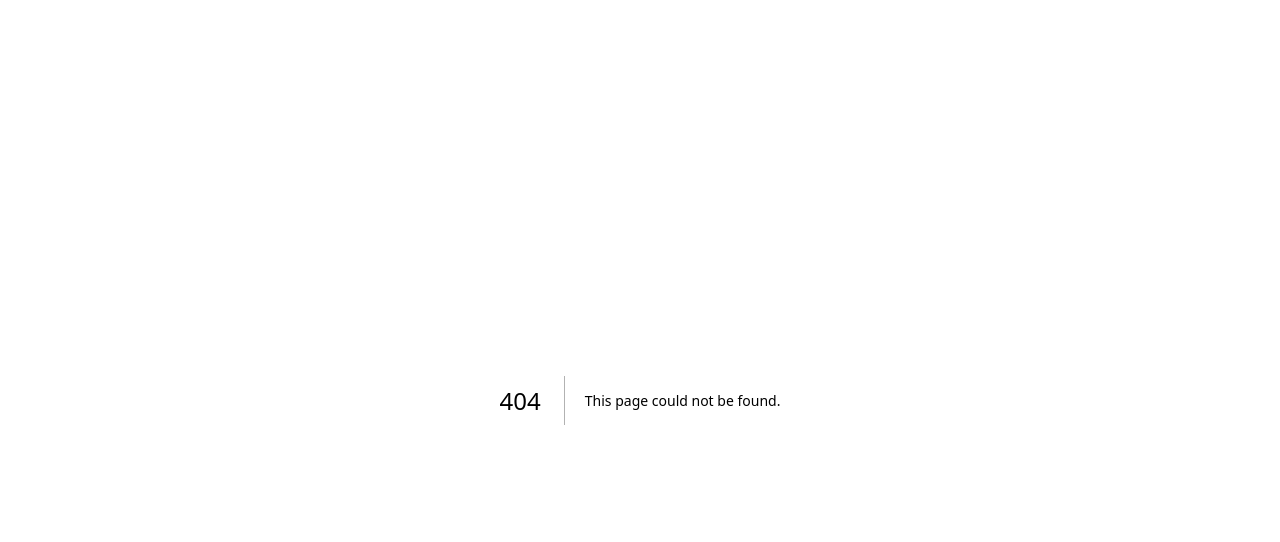
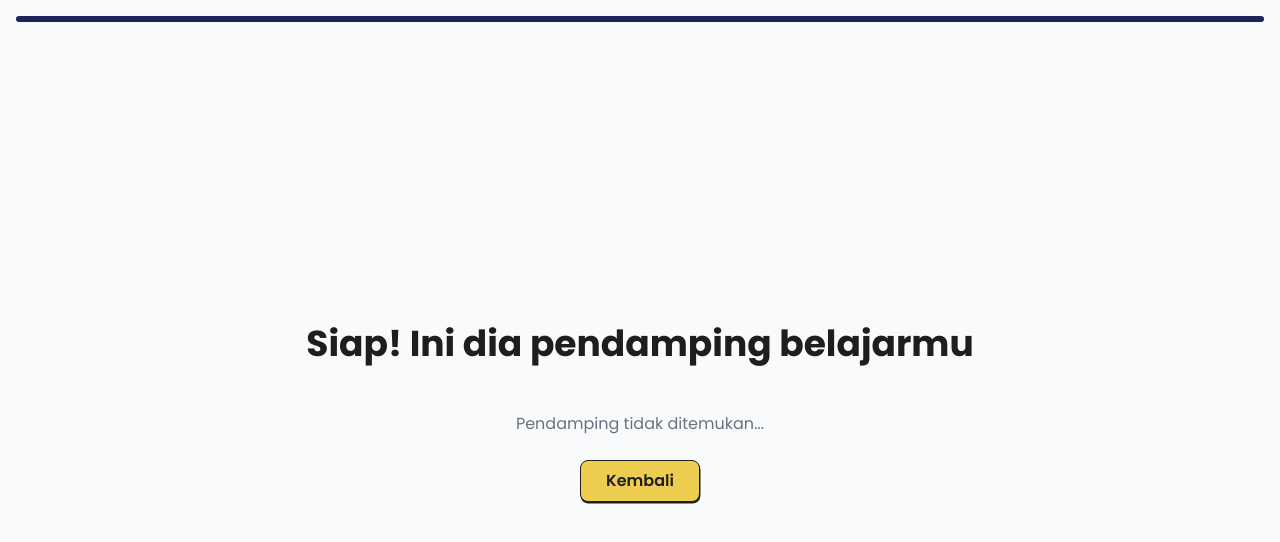
Before and after one commit to najwakahanifatima/EduMinds, a Next.js app in the folder apps/web/: page /pre-assessment/supervisor-option/choose-supervisor/proceed-supervisor in a window 1280 px wide. Before the commit this address had no page. Shown: the top 542 px of the page. Built offline with nearby package versions, Linux system fonts and the light colour scheme.

Commit message:
feat: add choose supervisor

```diff
--- a/apps/web/src/app/pre-assessment/supervisor-option/choose-supervisor/page.tsx
+++ b/apps/web/src/app/pre-assessment/supervisor-option/choose-supervisor/page.tsx
@@ -1,6 +1,7 @@
 'use client'
 
 import React, { useState } from 'react';
+import { useRouter } from 'next/navigation';
 import Input from '../../../_components/Input';
 import Button from '../../../_components/Button';
 
@@ -19,14 +20,13 @@ interface SupervisorCardProps {
     onSelect: (id: number) => void;
 }
 
-// INI MASIH DUMMY
 const supervisorData: Supervisor[] = [
     { id: 1, name: 'Jane Doe', gender: 'Perempuan', age: 28, experience: 'Menjadi floris selama 5 tahun', avatar: 'https://placehold.co/100x100/E9F7F0/333?text=JD' },
     { id: 2, name: 'John Smith', gender: 'Laki-laki', age: 32, experience: 'Koki profesional selama 8 tahun', avatar: 'https://placehold.co/100x100/E9F7F0/333?text=JS' },
-    { id: 3, name: 'Ahmad Yusuf', gender: 'Laki-laki', age: 25, experience: 'Barista dengan 3 tahun pengalaman', avatar: 'https://placehold.co/100x100/E9F7F0/333?text=AY' },
-    { id: 4, name: 'Siti Aminah', gender: 'Perempuan', age: 35, experience: 'Manager toko bunga selama 10 tahun', avatar: 'https://placehold.co/100x100/E9F7F0/333?text=SA' },
-    { id: 5, name: 'Budi Santoso', gender: 'Laki-laki', age: 29, experience: 'Spesialis kopi dan latte art', avatar: 'https://placehold.co/100x100/E9F7F0/333?text=BS' },
-    { id: 6, name: 'Dewi Lestari', gender: 'Perempuan', age: 22, experience: 'Asisten koki di restoran ternama', avatar: 'https://placehold.co/100x100/E9F7F0/333?text=DL' },
+    { id: 3, name: 'Elijah Doe', gender: 'Laki-laki', age: 25, experience: 'Barista dengan 3 tahun pengalaman', avatar: 'https://placehold.co/100x100/E9F7F0/333?text=ED' },
+    { id: 4, name: 'Grace Smith', gender: 'Perempuan', age: 35, experience: 'Manager toko bunga selama 10 tahun', avatar: 'https://placehold.co/100x100/E9F7F0/333?text=GS' },
+    { id: 5, name: 'Bob Mateo', gender: 'Laki-laki', age: 29, experience: 'Spesialis kopi dan latte art', avatar: 'https://placehold.co/100x100/E9F7F0/333?text=BM' },
+    { id: 6, name: 'Stella Hunter', gender: 'Perempuan', age: 22, experience: 'Asisten koki di restoran ternama', avatar: 'https://placehold.co/100x100/E9F7F0/333?text=SH' },
 ];
 
 const SupervisorCard = ({ supervisor, isSelected, onSelect }: SupervisorCardProps) => (
@@ -49,6 +49,7 @@ const SupervisorCard = ({ supervisor, isSelected, onSelect }: SupervisorCardProp
 );
 
 const SupervisorSelectionPage = () => {
+    const Router = useRouter();
     const [searchQuery, setSearchQuery] = useState('');
     const [filteredSupervisors, setFilteredSupervisors] = useState<Supervisor[]>(supervisorData);
     const [selectedSupervisorId, setSelectedSupervisorId] = useState<number | null>(null);
@@ -69,7 +70,7 @@ const SupervisorSelectionPage = () => {
 
     const handleConfirmSelection = () => {
         if (selectedSupervisorId) {
-            const selected = supervisorData.find(s => s.id === selectedSupervisorId);
+            Router.push(`/pre-assessment/supervisor-option/choose-supervisor/proceed-supervisor?id=${selectedSupervisorId}`);
         }
     };
 
--- /dev/null
+++ b/apps/web/src/app/pre-assessment/supervisor-option/choose-supervisor/proceed-supervisor/page.tsx
@@ -0,0 +1,101 @@
+'use client'
+import { useRouter, useSearchParams } from 'next/navigation';
+import { useState, useEffect } from 'react';
+import Button from '../../../../_components/Button';
+
+interface Supervisor {
+    id: number;
+    name: string;
+    gender: string;
+    age: number;
+    experience: string;
+    avatar: string;
+}
+
+const supervisorData: Supervisor[] = [
+    { id: 1, name: 'Jane Doe', gender: 'Perempuan', age: 28, experience: 'Menjadi floris selama 5 tahun', avatar: 'https://placehold.co/100x100/E9F7F0/333?text=JD' },
+    { id: 2, name: 'John Smith', gender: 'Laki-laki', age: 32, experience: 'Koki profesional selama 8 tahun', avatar: 'https://placehold.co/100x100/E9F7F0/333?text=JS' },
+    { id: 3, name: 'Elijah Doe', gender: 'Laki-laki', age: 25, experience: 'Barista dengan 3 tahun pengalaman', avatar: 'https://placehold.co/100x100/E9F7F0/333?text=ED' },
+    { id: 4, name: 'Grace Smith', gender: 'Perempuan', age: 35, experience: 'Manager toko bunga selama 10 tahun', avatar: 'https://placehold.co/100x100/E9F7F0/333?text=GS' },
+    { id: 5, name: 'Bob Mateo', gender: 'Laki-laki', age: 29, experience: 'Spesialis kopi dan latte art', avatar: 'https://placehold.co/100x100/E9F7F0/333?text=BM' },
+    { id: 6, name: 'Stella Hunter', gender: 'Perempuan', age: 22, experience: 'Asisten koki di restoran ternama', avatar: 'https://placehold.co/100x100/E9F7F0/333?text=SH' },
+];
+
+const ProceedSupervisorPage = () => {
+    const Router = useRouter();
+    const searchParams = useSearchParams();
+    const [selectedSupervisor, setSelectedSupervisor] = useState<Supervisor | null>(null);
+
+    useEffect(() => {
+        const supervisorId = searchParams.get('id');
+
+        if (supervisorId) {
+            const supervisor = supervisorData.find(s => s.id === parseInt(supervisorId, 10));
+            if (supervisor) {
+                setSelectedSupervisor(supervisor);
+            }
+        }
+    }, [searchParams]);
+
+    const handleBack = () => {
+        Router.back();
+    };
+
+    return (
+        <div className="min-h-screen bg-gray-50 flex flex-col font-sans p-4">
+            <div className="w-full bg-[#1C245B] h-1.5 mb-5 rounded-full"></div>
+
+            <div className="w-full flex-grow flex flex-col items-center justify-center">
+                <h1 className="font-bold text-4xl text-center mb-12 text-[#1E1E1E]">
+                    Siap! Ini dia pendamping belajarmu
+                </h1>
+
+                {selectedSupervisor ? (
+                    <div className="flex flex-col items-center gap-12">
+                        <div className="bg-[#4A4E8A] rounded-3xl p-6 flex items-center gap-6 border-2 border-[#1E1E1E] shadow-[0px_3px_0_rgba(30,30,30,1)] max-w-lg">
+                            <img
+                                src={selectedSupervisor.avatar}
+                                alt={selectedSupervisor.name}
+                                className="w-20 h-20 rounded-full object-cover"
+                            />
+                            <div className="text-white p-1">
+                                <h3 className="font-semibold text-xl text-[#FFE16B]">
+                                    {selectedSupervisor.name}
+                                </h3>
+                                <p className="text-md mt-1">
+                                    {selectedSupervisor.gender}, {selectedSupervisor.age} tahun
+                                </p>
+                                <p className="text-sm mt-2">
+                                    {selectedSupervisor.experience}
+                                </p>
+                            </div>
+                        </div>
+
+                        <div className="flex gap-4">
+                            <Button
+                                width="220px"
+                                onClick={() => Router.push("/user-dashboard")}
+                            >
+                                Lanjut
+                            </Button>
+                        </div>
+                    </div>
+                ) : (
+                    <div className="flex flex-col items-center gap-6">
+                        <p className="text-gray-500 text-center">
+                            Pendamping tidak ditemukan...
+                        </p>
+                        <Button
+                            width="120px"
+                            onClick={handleBack}
+                        >
+                            Kembali
+                        </Button>
+                    </div>
+                )}
+            </div>
+        </div>
+    );
+};
+
+export default ProceedSupervisorPage;
```
